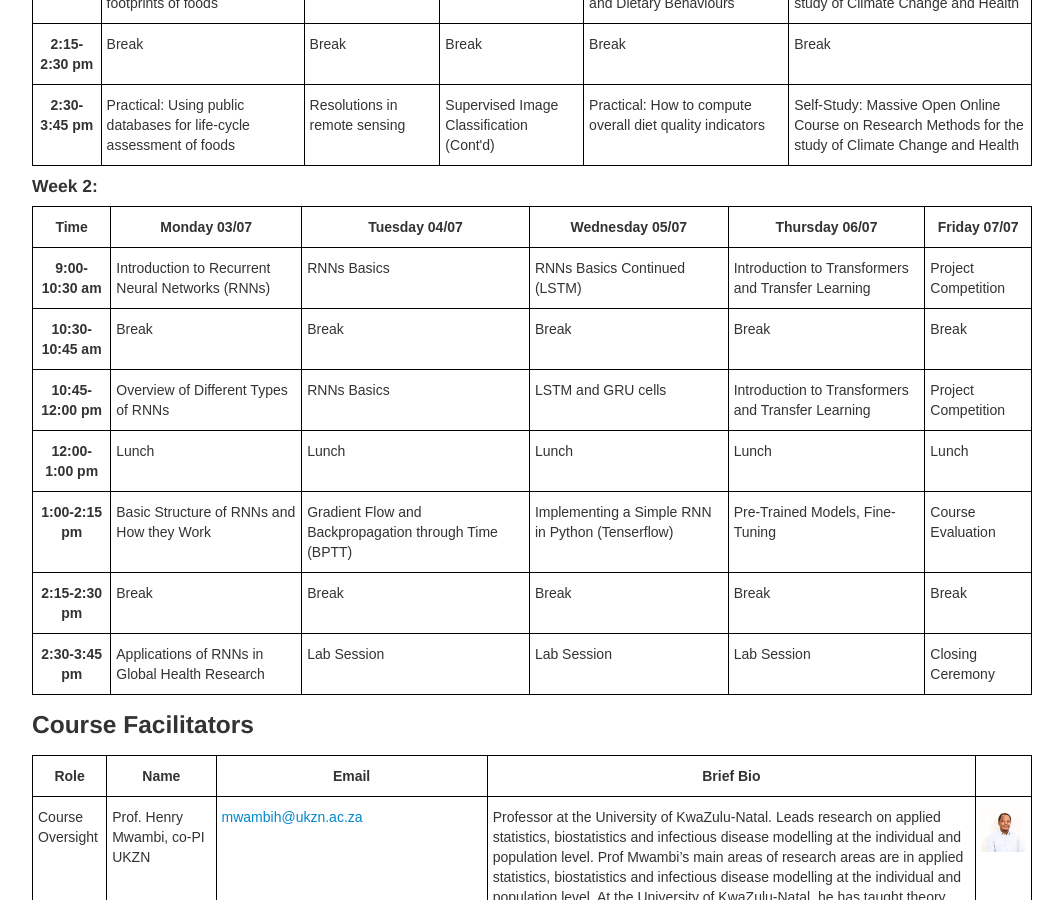
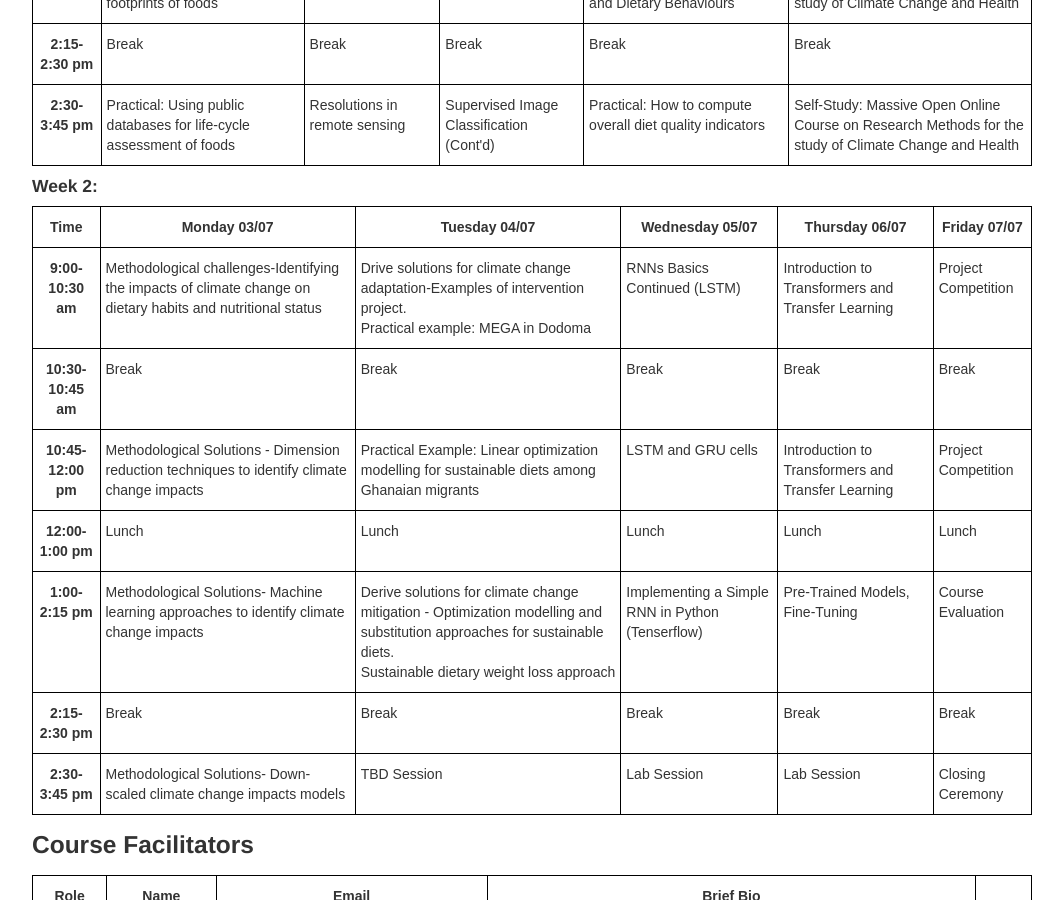
Before and after one commit to ccfscourseukzn/ccfscourseukzn.github.io, a Jekyll site: the page built from index.md, in a window 1280 px wide and 900 px high, scrolled down 1155 px. Shown: the whole window, without its empty margins (108-1171 px from the left). Built offline with Jekyll 4.4.1, drawn with Linux system fonts in a browser that asks for light colours.

Commit message:
Update index.md

```diff
--- a/index.md
+++ b/index.md
@@ -132,8 +132,8 @@ title: Climate Change, Food System and Remote Sensing
 <tbody>
   <tr>
     <td class="tg-amwm">9:00-10:30 am</td>
-    <td class="tg-0lax">Introduction to Recurrent Neural Networks (RNNs)</td>
-    <td class="tg-0lax">RNNs Basics</td>
+    <td class="tg-0lax"> Methodological challenges-Identifying the impacts of climate change on dietary habits and nutritional status </td>
+    <td class="tg-0lax">Drive solutions for climate change adaptation-Examples of intervention project. <br> Practical example: MEGA in Dodoma </td>
     <td class="tg-0lax">RNNs Basics Continued (LSTM)</td>
     <td class="tg-0lax">Introduction to Transformers and Transfer Learning</td>
     <td class="tg-0lax">Project Competition</td>
@@ -148,8 +148,8 @@ title: Climate Change, Food System and Remote Sensing
   </tr>
   <tr>
     <td class="tg-amwm">10:45-12:00 pm</td>
-    <td class="tg-0lax">Overview of Different Types of RNNs</td>
-    <td class="tg-0lax">RNNs Basics</td>
+    <td class="tg-0lax"> Methodological Solutions - Dimension reduction techniques to identify climate change impacts </td>
+    <td class="tg-0lax"> Practical Example: Linear optimization modelling for sustainable diets among Ghanaian migrants</td>
     <td class="tg-0lax">LSTM and GRU cells</td>
     <td class="tg-0lax">Introduction to Transformers and Transfer Learning</td>
     <td class="tg-0lax">Project Competition</td>
@@ -164,8 +164,9 @@ title: Climate Change, Food System and Remote Sensing
   </tr>
   <tr>
     <td class="tg-amwm">1:00-2:15 pm</td>
-    <td class="tg-0lax">Basic Structure of RNNs and How they Work</td>
-    <td class="tg-0lax">Gradient Flow and Backpropagation through Time (BPTT)</td>
+    <td class="tg-0lax"> Methodological Solutions- Machine learning approaches to identify climate change impacts </td>
+    <td class="tg-0lax"> Derive solutions for climate change mitigation - Optimization modelling and substitution approaches for sustainable diets. <br>
+    Sustainable dietary weight loss approach </td>
     <td class="tg-0lax">Implementing a Simple RNN in Python (Tenserflow)</td>
     <td class="tg-0lax">Pre-Trained Models, Fine-Tuning</td>
     <td class="tg-0lax">Course Evaluation</td>
@@ -180,8 +181,8 @@ title: Climate Change, Food System and Remote Sensing
   </tr>
   <tr>
     <td class="tg-amwm">2:30-3:45 pm</td>
-    <td class="tg-0lax">Applications of RNNs in Global Health Research</td>
-    <td class="tg-0lax">Lab Session</td>
+    <td class="tg-0lax">Methodological Solutions- Down-scaled climate change impacts models</td>
+    <td class="tg-0lax"> TBD Session</td>
     <td class="tg-0lax">Lab Session</td>
     <td class="tg-0lax">Lab Session</td>
     <td class="tg-0lax">Closing Ceremony</td>
```
